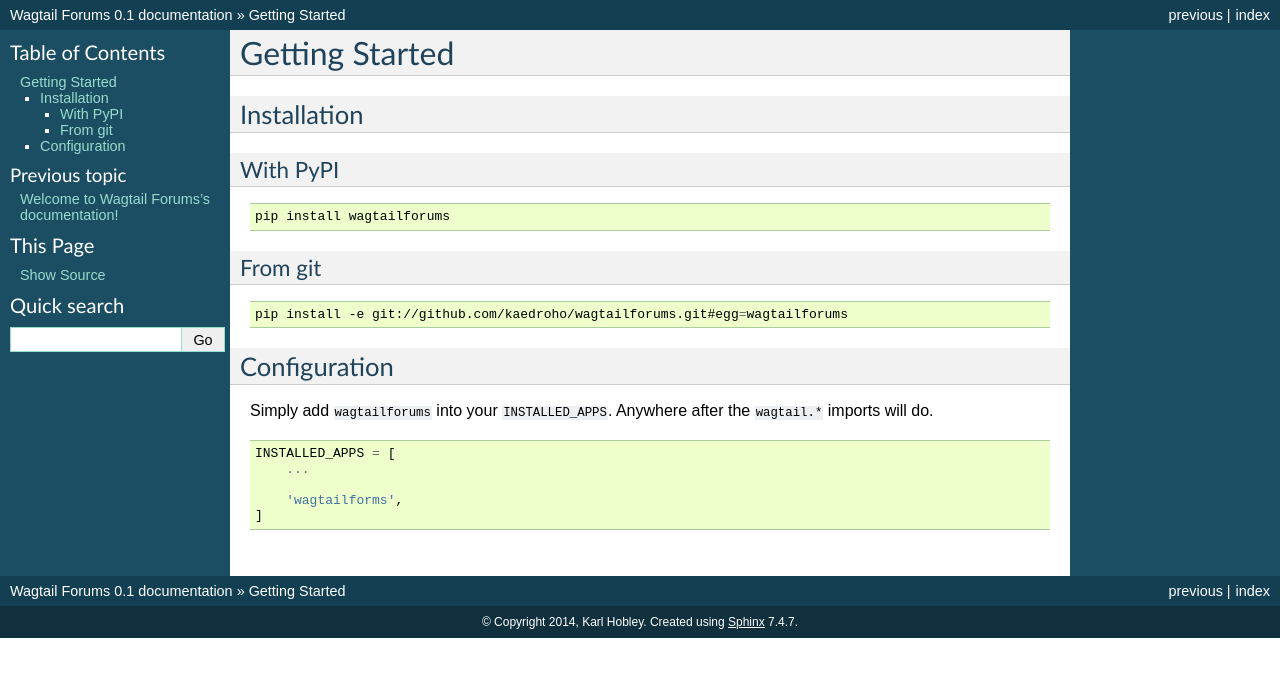
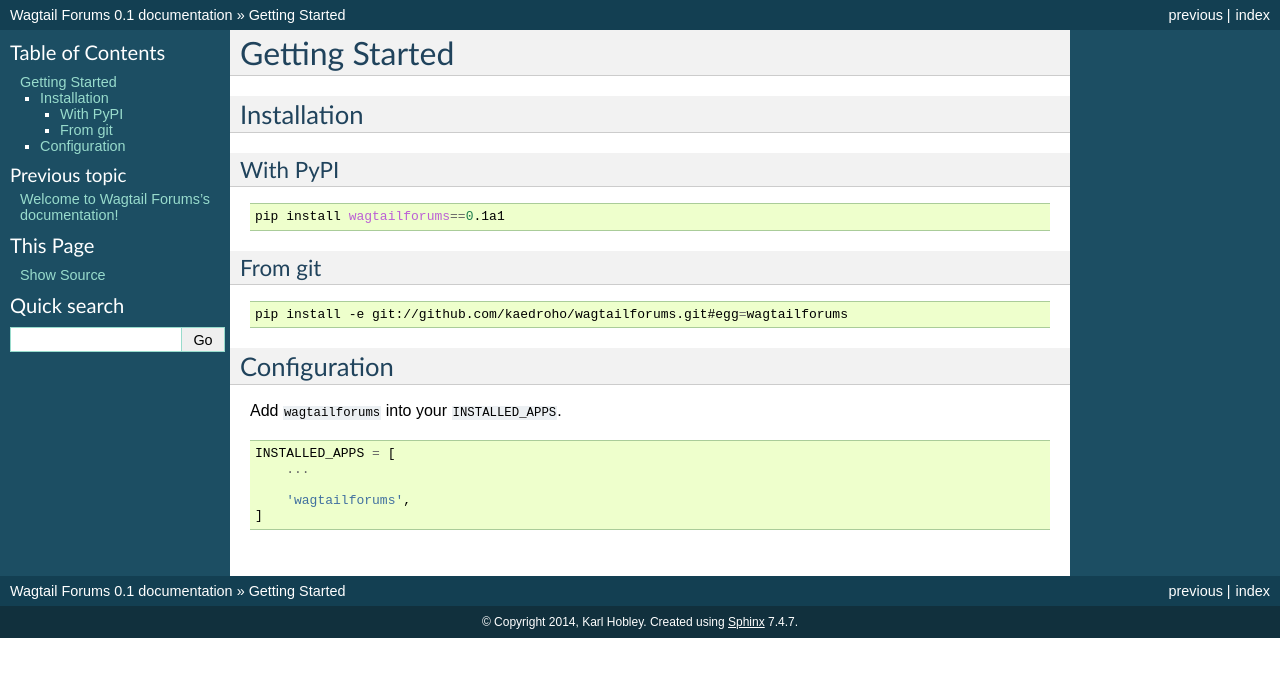
Before and after one commit to kaedroho/wagtailforums, a Sphinx documentation site: the page built from docs/getting_started.rst, in a window 1280 px wide. Shown: the top 677 px of the page. Built offline with Sphinx 7.4.7, drawn with Linux system fonts in a browser that asks for light colours.

Commit message:
Fixes to getting started docs

```diff
--- a/docs/getting_started.rst
+++ b/docs/getting_started.rst
@@ -10,7 +10,7 @@
 
 .. code-block:: shell
 
-    pip install wagtailforums
+    pip install wagtailforums==0.1a1
 
 
 From git
@@ -24,12 +24,12 @@
 Configuration
 =============
 
-Simply add ``wagtailforums`` into your ``INSTALLED_APPS``. Anywhere after the ``wagtail.*`` imports will do.
+Add ``wagtailforums`` into your ``INSTALLED_APPS``.
 
 .. code-block:: python
 
     INSTALLED_APPS = [
         ...
 
-        'wagtailforms',
+        'wagtailforums',
     ]
```
